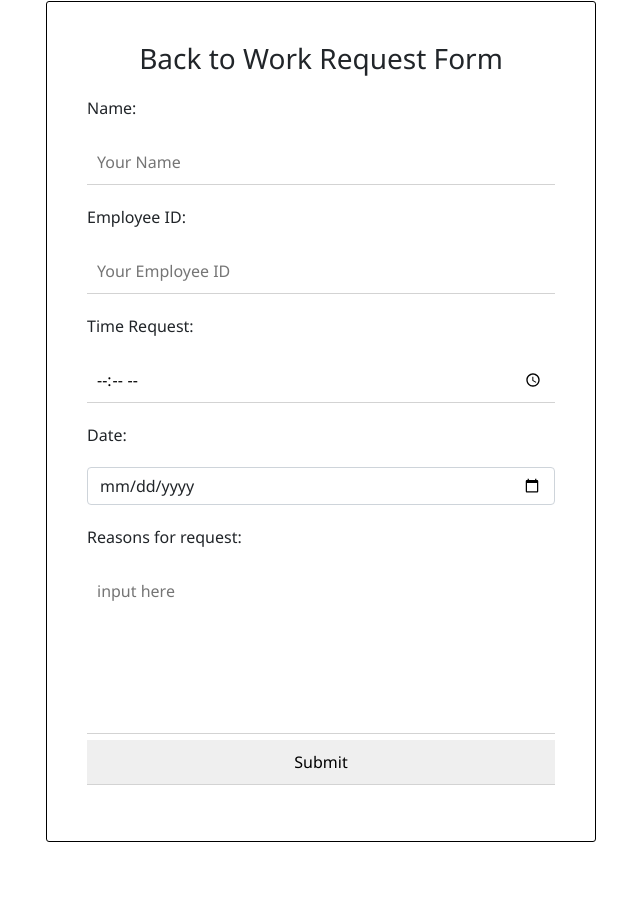
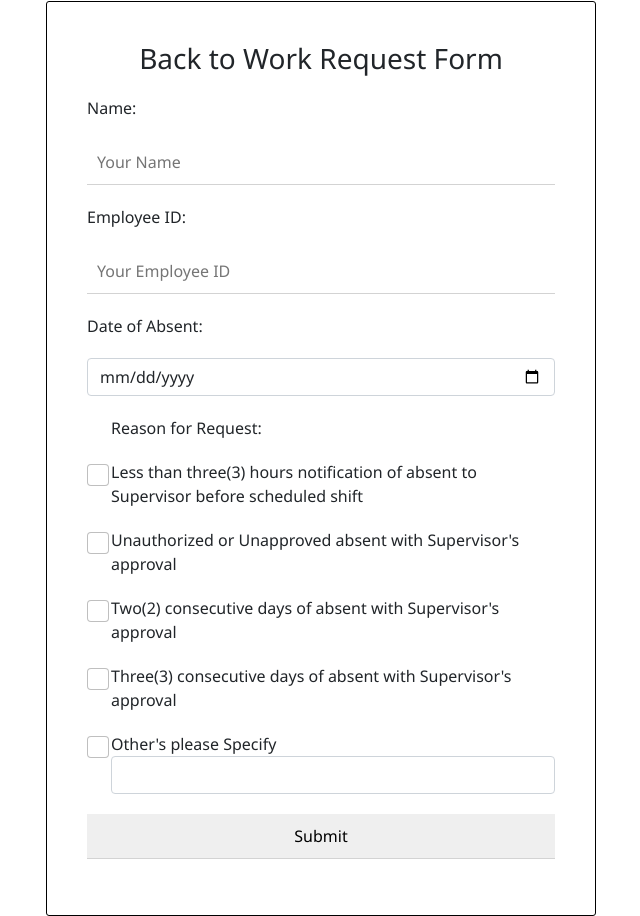
Before and after one commit to EdwardisMyName/Back-to-Work-Request, a plain HTML site: page Index.html in a window 1280 px wide. Shown: the part 226-1142 px from the top of the page, without its empty margins (319-959 px from the left). Before the commit the page ends 1068 px from the top, so only its background shows below. Drawn offline with nearby package versions, Linux system fonts and the light colour scheme.

Commit message:
Update Index.html

```diff
--- a/Index.html
+++ b/Index.html
@@ -39,30 +39,49 @@
            <input type="text" id="employeeId" placeholder="Your Employee ID" required>
            <small class="error"></small>
 
-           <label for="Time">Time Request:</label>
-           <input type="time" id="appt" name="appt" min="8:00" max="17:00" required>
-           <small class="error"></small>
 
-           <label for="date">Date:</label>
+           <label for="date">Date of Absent:</label>
             <input type="date" id="datepicker" class="form-control" required>
             <small class="error"></small>
 
 
-
-           <label for="reasons">Reasons for request:</label>
-           <textarea id="reasons" placeholder="input here" rows="6" required></textarea>
-           <small class="error"></small>
-
-
+            <div class="form-check" >
+                <label for="date">Reason for Request:</label>
+                <input class="form-check-input" type="checkbox" value="" id="flexCheckDefault" required>
+                <label class="form-check-label" for="flexCheckDefault">
+                    Less than three(3) hours notification of absent to Supervisor before scheduled shift
+                </label>
+              </div>
+              <div class="form-check" ">
+                <input class="form-check-input" type="checkbox" value="" id="flexCheckChecked" >
+                <label class="form-check-label" for="flexCheckChecked" >
+                    Unauthorized or Unapproved absent with Supervisor's approval
+                </label>
+              </div>
+              <div class="form-check" >
+                <input class="form-check-input" type="checkbox" value="" id="flexCheckChecked" >
+                <label class="form-check-label" for="flexCheckChecked" >
+                    Two(2) consecutive days of absent with Supervisor's approval
+                </label>
+              </div>
+              <div class="form-check" >
+                <input class="form-check-input" type="checkbox" value="" id="flexCheckChecked" >
+                <label class="form-check-label" for="flexCheckChecked" >
+                    Three(3) consecutive days of absent with Supervisor's approval
+                </label>
+              </div>
+              <div class="form-check" >
+                <input class="form-check-input" type="checkbox" value="" id="flexCheckChecked" >
+                <label class="form-check-label" for="flexCheckChecked" >
+                    Other's please Specify
+                    <input type="text" class="form-control">
+                </label>
+              </div>
 
 
            <div class="center"></div>
            <input type="submit" value="Submit">
            <p id="success"></p>
-
-
-
-
        </form>
    </div>
 
```
